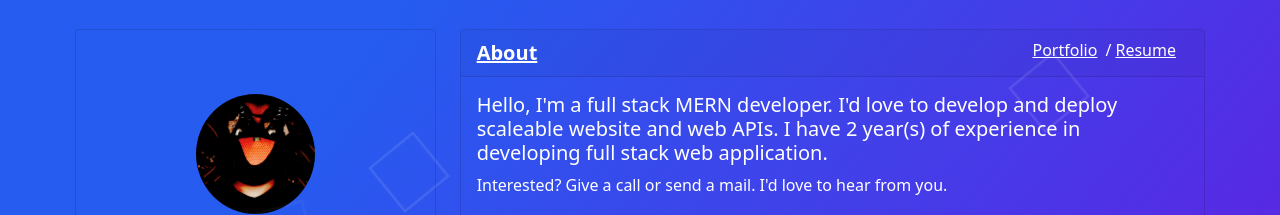
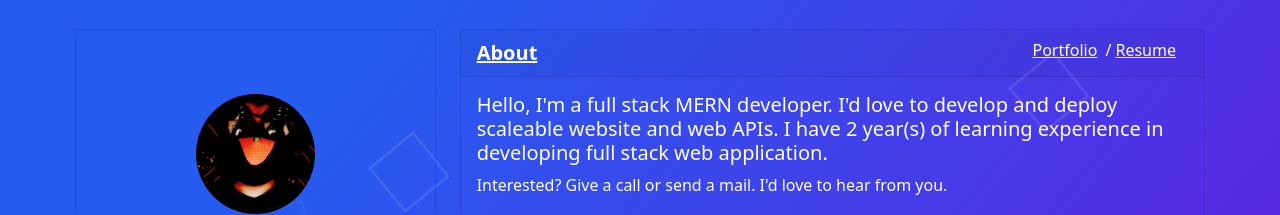
Before and after one commit to JohaaJnr/Developer-Portfolio-Template, a React (Create React App) app: page / in a window 1280 px wide. Shown: the top 215 px of the page. Built offline with nearby package versions, Linux system fonts and the light colour scheme.

Commit message:
Update Home.jsx

```diff
--- a/src/components/Home.jsx
+++ b/src/components/Home.jsx
@@ -16,7 +16,7 @@ const Home = () => {
                         <div class="card-body">
 
                             <h5 class="card-title">Hello, I'm a full stack MERN developer. I'd love to develop and deploy scaleable website and web APIs.
-                                I have 2 year(s) of experience in developing full stack web application.</h5>
+                                I have 2 year(s) of learning experience in developing full stack web application.</h5>
                                 <p className='card-text'>Interested? Give a call or send a mail. I'd love to hear from you.</p>
 
                                 <div className='mt-3 mb-3'>
```
